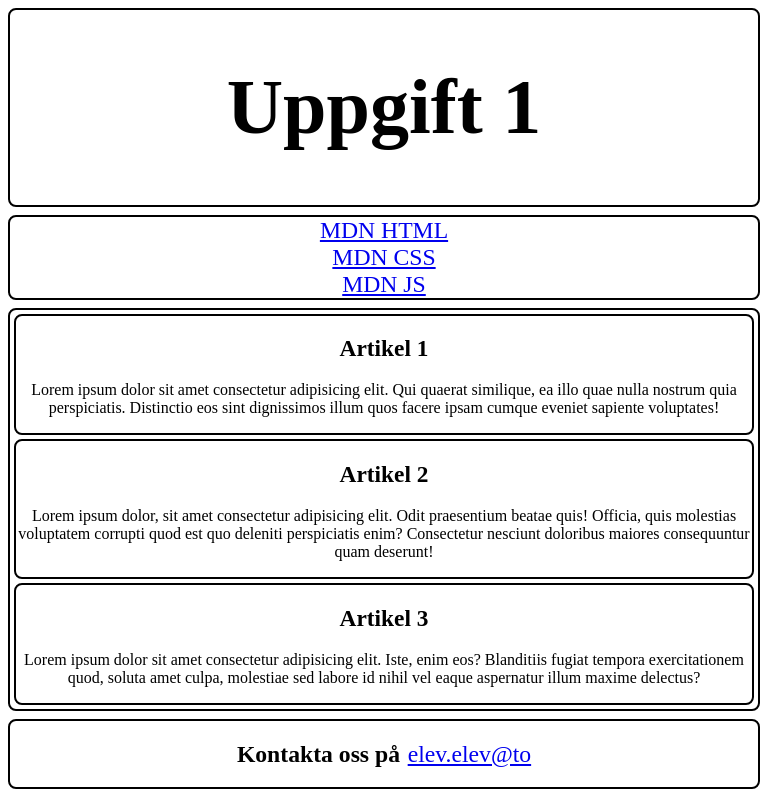
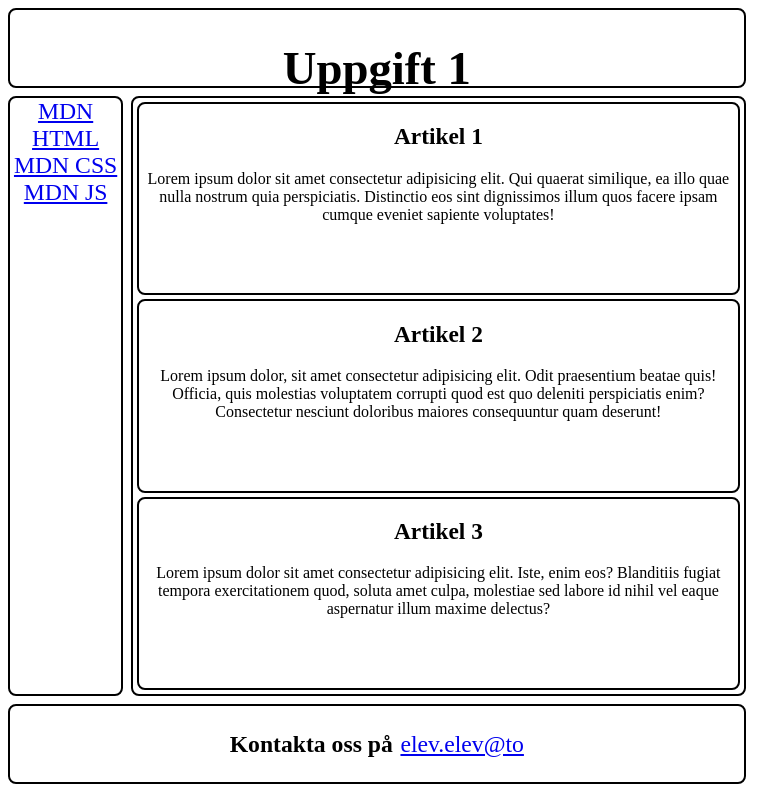
Before and after one commit to te22a-lignell-alexandra/9a_RWD, a plain HTML site: page index.html in a window 768 px wide. Drawn offline with Linux system fonts and the light colour scheme.

Commit message:
ipad klar

```diff
--- a/style.css
+++ b/style.css
@@ -4,11 +4,40 @@ body{
     gap: 1vh;
 }
 
+@media screen and (min-width: 640px) and (max-width: 1007px)
+{
+    body{
+        display: grid;
+        grid-template-columns: 15vw 80vw;
+        grid-template-rows: 10vh 75vh 10svh;
+    }
+
+    header{
+        grid-column: 1/3;
+        grid-row: 1/2;
+    }
+
+    nav{
+        grid-column: 1/2;
+        grid-row: 2/3;
+    }
+
+    main{
+        grid-column: 2/3;
+        grid-row: 2/3;
+    }
+
+    footer{
+        grid-column: 1/3;
+        grid-row: 3/4;
+    }
+}
+
 header{
     border: 2px solid black;
     border-radius: .5rem;
     text-align: center;
-    font-size: calc(1rem + 3vw);
+    font-size: calc(.5rem + 2vw);
 }
 
 nav{
@@ -33,6 +62,7 @@ article{
     text-align: center;
     border: 2px solid black;
     border-radius: .5rem;
+    height: 33%;
 }
 
 article > h2{
```
